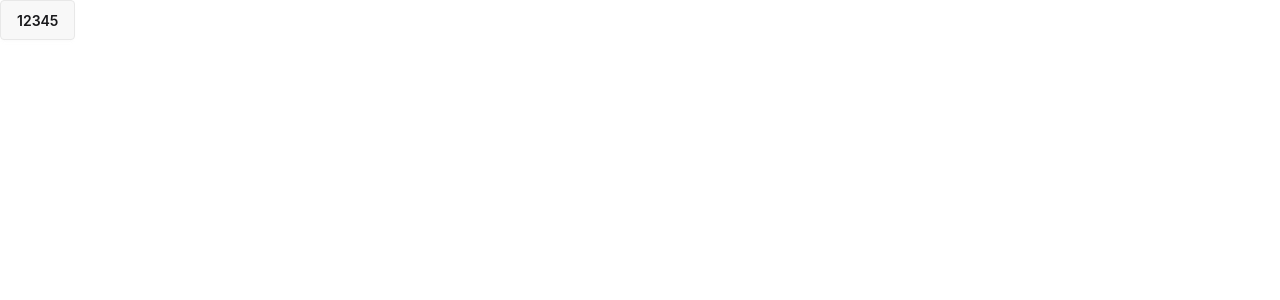
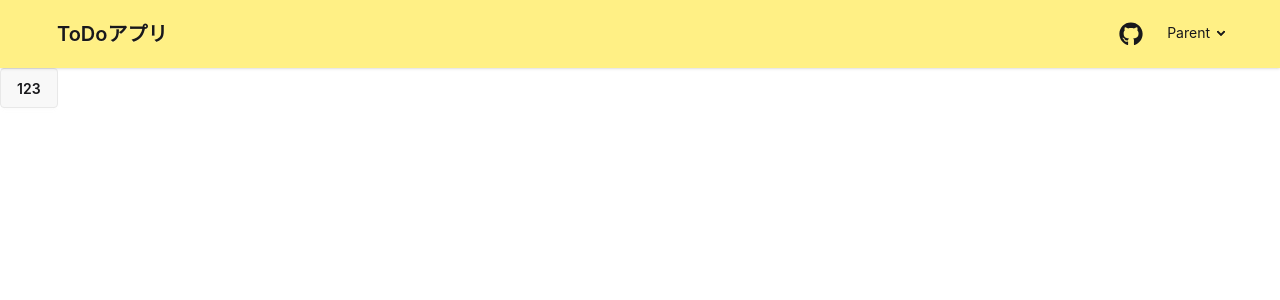
Before and after one commit to Natti3588/ReactLearnWithDocker, a React (Vite) app: page / in a window 1280 px wide. Shown: the top 300 px of the page. Built offline with nearby package versions, Linux system fonts and the light colour scheme.

Commit message:
基本的なヘッダーを作成

```diff
--- a/src/App.tsx
+++ b/src/App.tsx
@@ -1,18 +1,20 @@
-import { useState } from 'react'
-import Button from "./components/ui/Button"
+import { useState } from "react";
+import Button from "./components/ui/Button";
+import Header from "./components/layouts/Header";
 
 const App = () => {
   const [count, setCount] = useState(0);
 
   const handleClick = () => {
     setCount(count + 1);
-  }
+  };
 
   return (
     <>
-      <Button onClick={handleClick}>12345</Button>
+      <Header />
+      <Button onClick={handleClick}>123</Button>
     </>
-  )
-}
+  );
+};
 
-export default App
+export default App;
--- /dev/null
+++ b/src/components/layouts/Header.tsx
@@ -0,0 +1,33 @@
+import { FaGithub } from "react-icons/fa";
+
+const Header: React.FC = () => {
+  return (
+    <div className="navbar bg-base-100 shadow-sm px-10 bg-yellow-200">
+      <div className="flex-1">
+        <a className="btn btn-ghost text-xl">ToDoアプリ</a>
+      </div>
+      <div className="flex-none">
+        <ul className="menu menu-horizontal px-1">
+          <li>
+            <a href="https://github.com/Natti3588"><FaGithub className="w-6 h-6" /></a>
+          </li>
+          <li>
+            <details>
+              <summary>Parent</summary>
+              <ul className="bg-base-100 rounded-t-none p-2">
+                <li>
+                  <a>Link 1</a>
+                </li>
+                <li>
+                  <a>Link 2</a>
+                </li>
+              </ul>
+            </details>
+          </li>
+        </ul>
+      </div>
+    </div>
+  );
+};
+
+export default Header;
```
